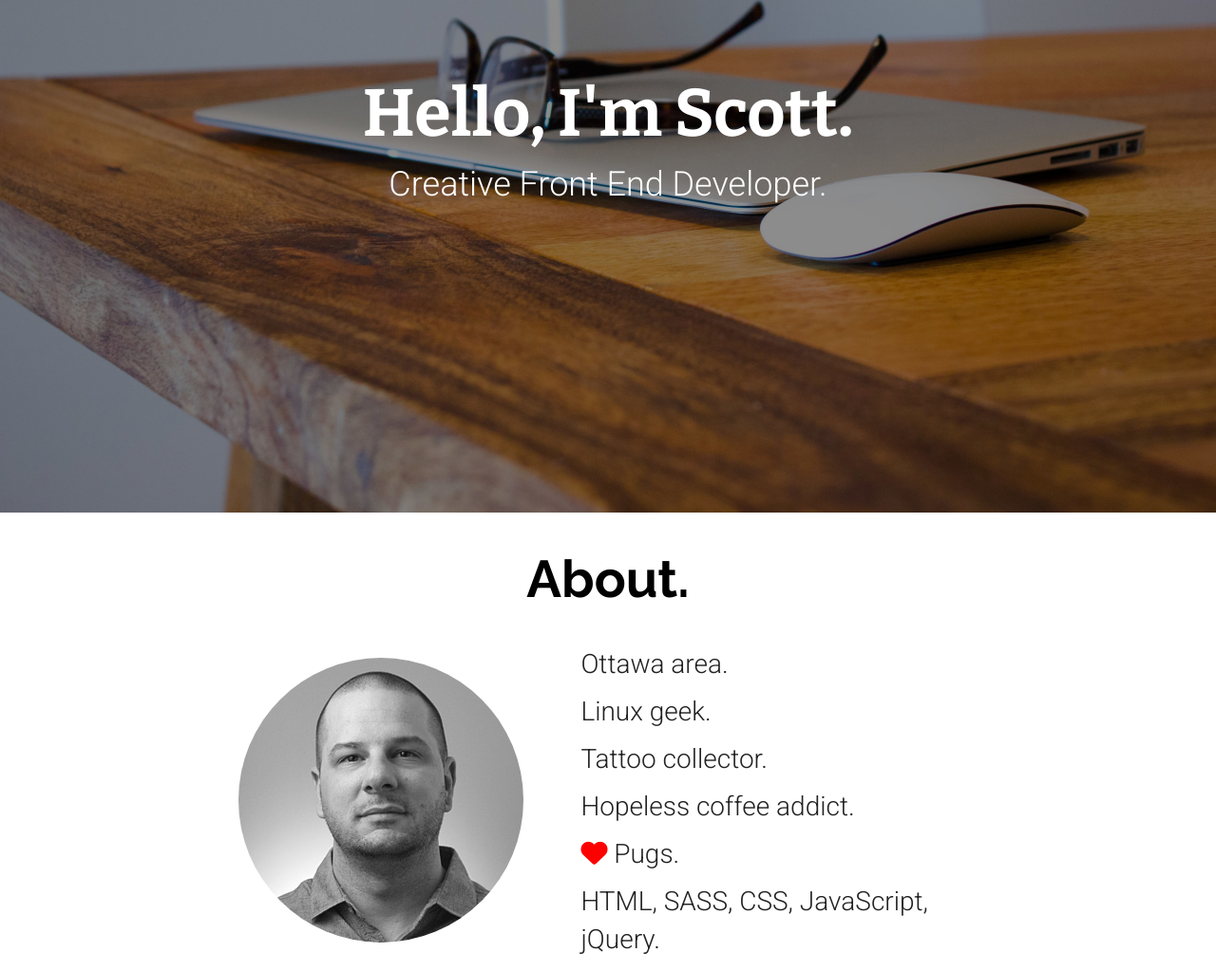
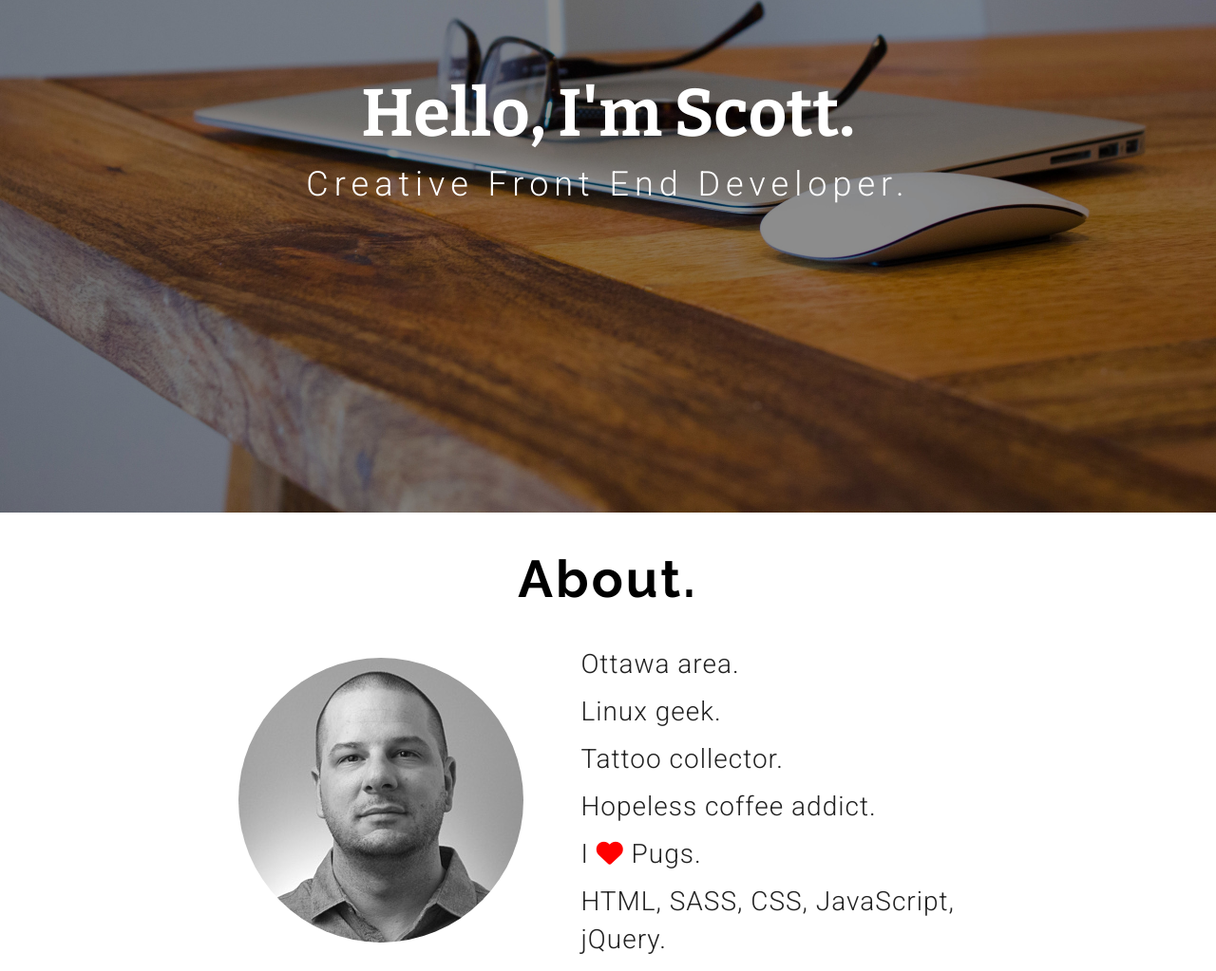
Before and after one commit to botnaysard/portfolio2015, a plain HTML site: page index.html in a window 1280 px wide. Shown: the part 260-1283 px from the top of the page at 95% size. Drawn offline with nearby package versions, Linux system fonts and the light colour scheme.

Commit message:
minor changes to typography, small corrections

```diff
--- a/index.html
+++ b/index.html
@@ -56,7 +56,7 @@
 						<p>Linux geek.</p>
 						<p>Tattoo collector.</p>
 						<p>Hopeless coffee addict.</p>
-						<p><i class="fa fa-heart"></i> Pugs.</p>
+						<p>I <i class="fa fa-heart"></i> Pugs.</p>
 						<p>HTML, SASS, CSS, JavaScript, jQuery.</p>
 					</div>
 				</div>
@@ -76,7 +76,7 @@
 	     						<h2>A Very Fairy Door</h2>
 	     						<p>CLIENT: A Very Fairy Door Book Company</p>
 	     						<p>PROJECT BRIEF: Design a fun but modern site that conveys the whimsy of the products sold by the company.</p>
-	     						<p>COMPLETED: Q1 2016</p>
+	     						<p>COMPLETED: Q2 2016</p>
 	        					<a href="http://www.averyfairydoor.com" class="info">Visit Site</a>
 	     					</div>
      					</div>
--- a/styles/main.css
+++ b/styles/main.css
@@ -90,6 +90,7 @@ footer a:hover {
   font-size: 3em;
   margin: 40px auto;
   width: 300px;
+  letter-spacing: 3px;
 }
 
 .section-title-black {
@@ -126,7 +127,7 @@ footer a:hover {
   padding: 0px;
 }
 
-.me-nutshell{
+.me-nutshell {
   width: 650px;
   margin-left: auto;
   margin-right: auto;
@@ -138,11 +139,13 @@ footer a:hover {
   font-family: Bitter, times, serif;
   font-size: 5em;
   font-weight: 300;
+  font-kerning: none;
 }
 
 .me-nutshell p {
   font-family: Roboto, helvetica, sans-serif;
   font-size: 36px;
+  letter-spacing: 6px;
 }
 
 .about-me {
@@ -164,6 +167,11 @@ footer a:hover {
 .location-details {
 	width: 850px;
 	min-width: 850px;
+}
+
+
+.my-description {
+	letter-spacing: 1px;
 }
 
 .my-description, .location-details{
```
